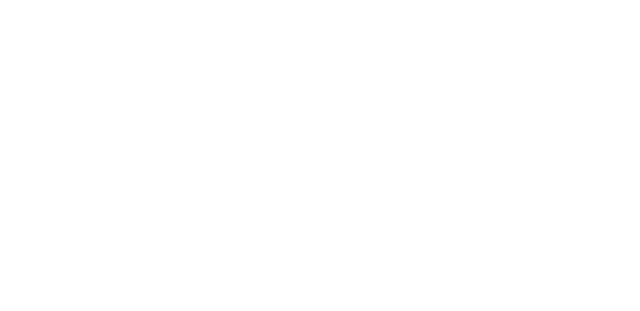
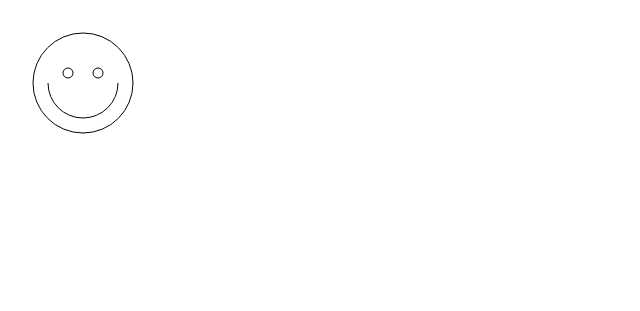
Before and after one commit to Smettraux/VisualDon, a plain HTML site: page 20210430/canvas.html in a window 1280 px wide. Shown: the whole page, without its empty margins (0-640 px from the left). Drawn offline with Linux system fonts and the light colour scheme.

Commit message:
really quick smiley code added into the canvas

```diff
--- a/20210430/canvas.html
+++ b/20210430/canvas.html
@@ -4,9 +4,17 @@
     <script>
 
 const canvas = document.getElementById('mon-dessin')
-const context = canvas.getContext('2d')
+const ctx = canvas.getContext('2d')
 
-// dessinez ici
+    ctx.beginPath();
+    ctx.arc(75, 75, 50, 0, Math.PI * 2, true); // Outer circle
+    ctx.moveTo(110, 75);
+    ctx.arc(75, 75, 35, 0, Math.PI, false);  // Mouth (clockwise)
+    ctx.moveTo(65, 65);
+    ctx.arc(60, 65, 5, 0, Math.PI * 2, true);  // Left eye
+    ctx.moveTo(95, 65);
+    ctx.arc(90, 65, 5, 0, Math.PI * 2, true);  // Right eye
+    ctx.stroke();
 
     </script>
   </body>
```
